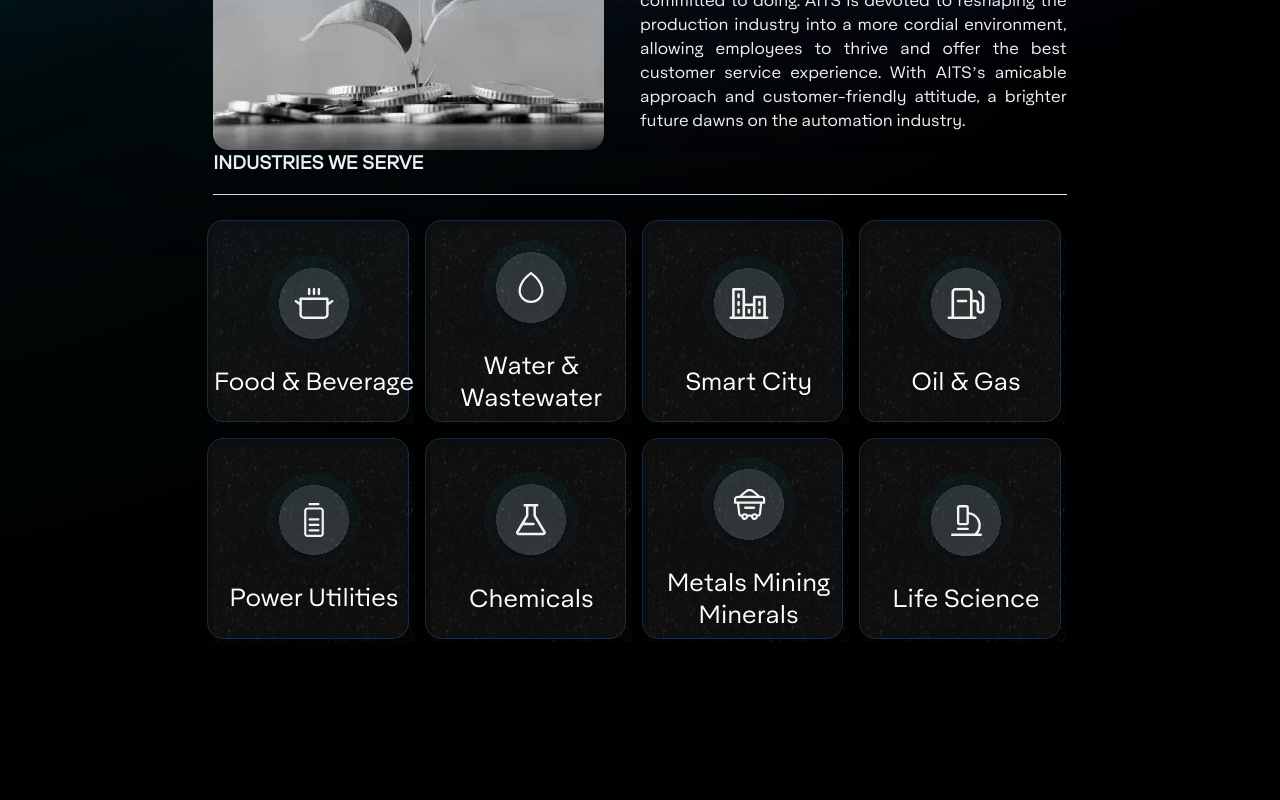
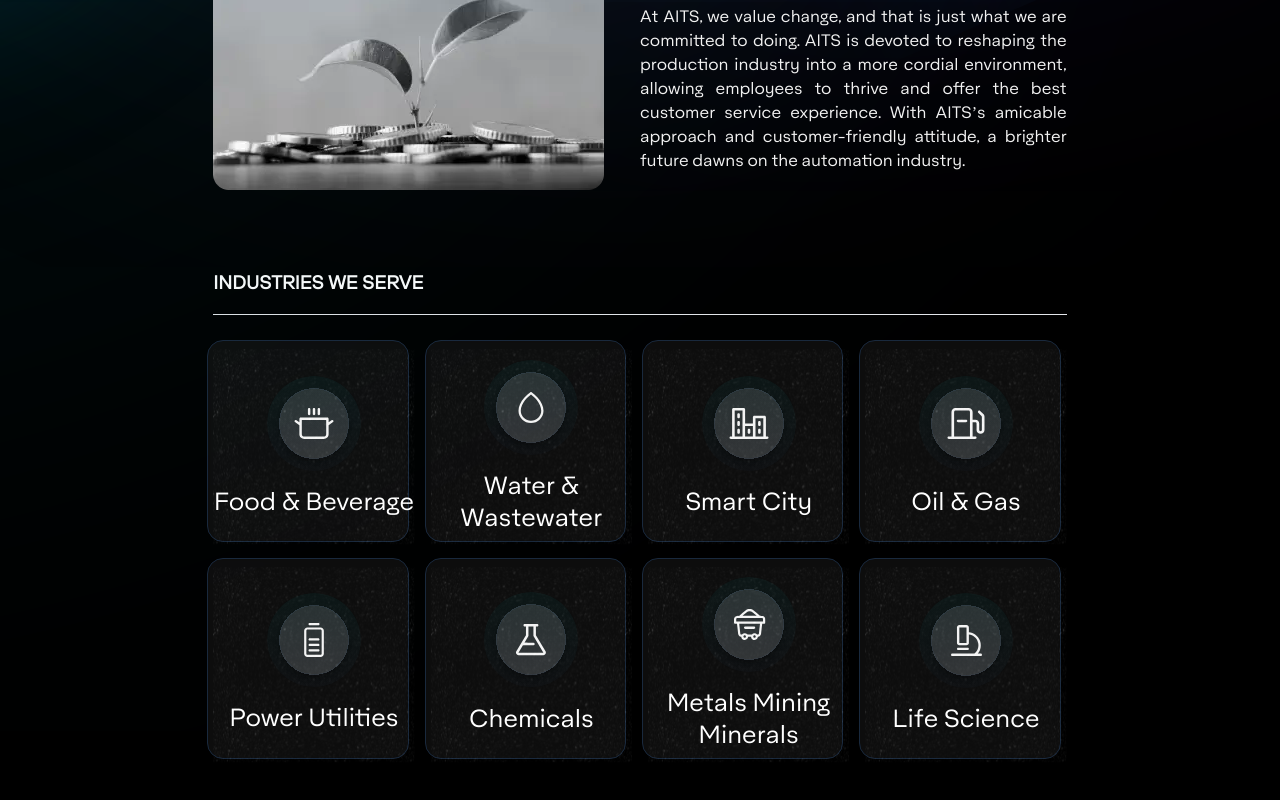
Before and after one commit to thecabinetlb/aitsmena-frontend, a Vue app: page / in a window 1280 px wide. Shown: the part 1332-2132 px from the top of the page. Built offline with nearby package versions, Linux system fonts and the light colour scheme.

Commit message:
some spacing edits

```diff
--- a/src/components/Hero.vue
+++ b/src/components/Hero.vue
@@ -1,8 +1,5 @@
 <script setup>
-import { onMounted } from 'vue';
-onMounted(() => {
 
-})
 </script>
 
 <template>
@@ -46,7 +43,7 @@
     <section class="xl:w-8/12 sm:10/12 w-11/12 mx-auto space-y-2 mt-20">
       <h1 class="text-accent1 font-[700] text-lg uppercase">Mission and Vision</h1>
       <hr class="w-full h-4 text-accent2"/>
-      <div class="relative z-5 space-y-10 mt-4">
+      <div class="relative space-y-20 z-5 mt-4">
         <div class="flex flex-wrap justify-between items-center gap-4"
         v-motion
           :initial="{
@@ -62,7 +59,7 @@
               delay: 100,
             },
           }">
-          <div class="space-y-2 md:w-1/2 w-full">
+          <div class="space-y-2 sm:w-1/2 w-full">
             <h2 class="text-accent1 font-[400] text-[30px] lg:text-4xl 2xl:text-5xl uppercase">Mission and vision</h2>
             <p class="text-accent2 font-[200] 2xl:text-lg lg:text-md text-justify">Explore how AITS combines production with sustainability and preservation. By providing users with unique and easily accessible software solutions, AITS utilizes manufacturing plants’ various faculties and divisions under a common software that can be operated anywhere. With this approach, AITS  is one step closer to becoming the leading software innovator in the Gulf region.</p>
           </div>
@@ -84,7 +81,7 @@
             },
           }">
           <img src="../assets/images/hero/values/values.webp" alt="AITS" width="391" height="290"/>
-          <div class="space-y-2 md:w-1/2 w-full">
+          <div class="space-y-2 sm:w-1/2 w-full">
             <h2 class="text-accent1 font-[400] text-[30px] lg:text-4xl 2xl:text-5xl uppercase">Values and Commitments</h2>
             <p class="text-accent2 font-[200] 2xl:text-lg lg:text-md text-justify">At AITS, we value change, and that is just what we are committed to doing. AITS is devoted to reshaping the production industry into a more cordial environment, allowing employees to thrive and offer the best customer service experience. With AITS’s amicable approach and customer-friendly attitude, a brighter future dawns on the automation industry.</p>
           </div>
--- a/src/components/Industries.vue
+++ b/src/components/Industries.vue
@@ -20,11 +20,10 @@
 ];
 </script>
 <template>
-    <section class="xl:w-8/12 sm:10/12 w-11/12  mx-auto space-y-4 min-h-screen h-full flex flex-col">
+    <section class="xl:w-8/12 sm:10/12 w-11/12  mx-auto space-y-4 min-h-screen h-full flex flex-col  mt-20">
         <h1 class="text-accent1 font-[700] text-lg uppercase">Industries we serve</h1>
         <hr class="w-full h-4 text-accent2"/>
-
-        <div class="w-full grid grid-cols-4 flex-wrap items-center gap-4 text-center">
+        <div class="w-full grid grid-cols-4 flex-wrap items-center gap-4 text-center mt-4">
             <div v-for="(item, key) in industries" :key="key" class="relative group col-sapn-1 aspect-square">
                 <div class="w-full h-full absolute -inset-1.5 bg-gradient-to-br group-hover:from-bg2/50 group-hover:to-bg2 border border-bg2 bg-accent1/10 rounded-[16px] backdrop-blur-sm opacity-50 group-hover:opacity-75 transition group-hover:duration-1000"></div>
                 <div class="w-full h-full relative flex flex-col justify-center items-center gap-4 rounded-[16px] text-accent1">
```
